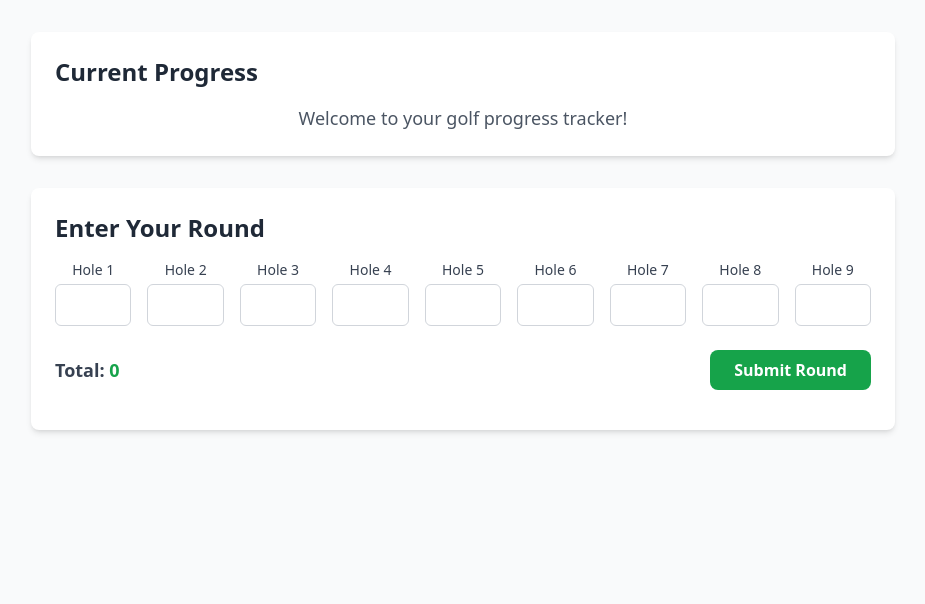
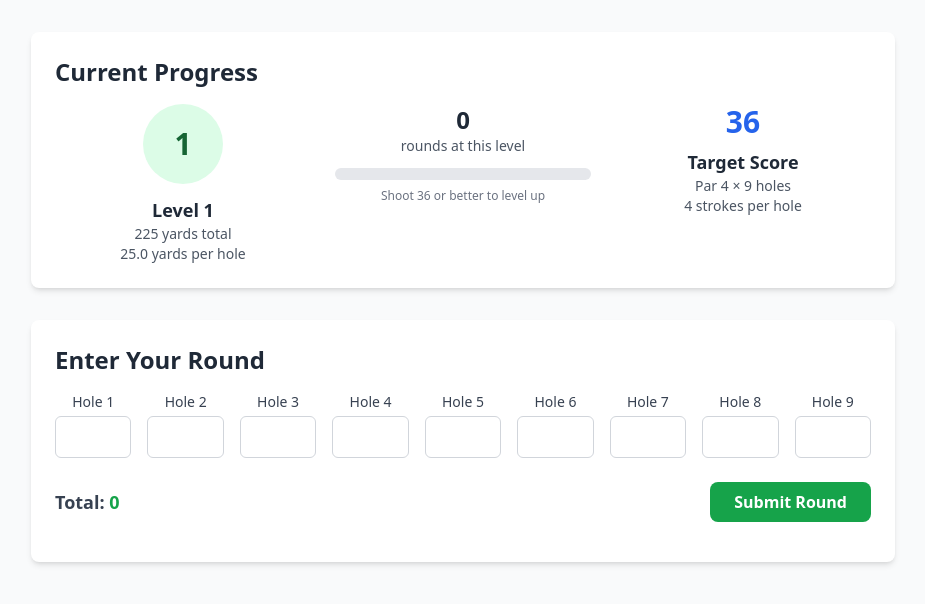
Before and after one commit to jlbrooks/learntogolf, a Flask app: page / in a window 1280 px wide. Shown: the part 88-692 px from the top of the page, without its empty margins (177-1102 px from the left). Run offline with Flask 3, Linux system fonts and the light colour scheme; some libraries are stand-ins or nearby versions.

Commit message:
Progress tracking, but not showing without refresh

```diff
--- a/templates/index.html
+++ b/templates/index.html
@@ -18,8 +18,48 @@
             <!-- Current Level Section -->
             <div class="bg-white rounded-lg shadow-md p-6">
                 <h2 class="text-2xl font-semibold text-gray-800 mb-4">Current Progress</h2>
-                <div class="text-center">
-                    <p class="text-lg text-gray-600">Welcome to your golf progress tracker!</p>
+                <div class="grid grid-cols-1 md:grid-cols-3 gap-6">
+                    <!-- Level Info -->
+                    <div class="text-center">
+                        <div class="bg-green-100 rounded-full w-20 h-20 flex items-center justify-center mx-auto mb-3">
+                            <span class="text-3xl font-bold text-green-800">{{ level_info.level }}</span>
+                        </div>
+                        <h3 class="text-lg font-semibold text-gray-800">Level {{ level_info.level }}</h3>
+                        <p class="text-sm text-gray-600">{{ level_info.total_yards }} yards total</p>
+                        <p class="text-sm text-gray-600">{{ "%.1f"|format(level_info.yards_per_hole) }} yards per hole</p>
+                    </div>
+
+                    <!-- Progress Indicator -->
+                    <div class="text-center">
+                        <div class="mb-3">
+                            <div class="text-2xl font-bold text-gray-800">{{ player.get_rounds_at_current_level() }}</div>
+                            <p class="text-sm text-gray-600">rounds at this level</p>
+                        </div>
+                        {% if player.current_level < 6 %}
+                            <div class="bg-gray-200 rounded-full h-3 mb-2">
+                                {% set progress = 0 %}
+                                {% for round in recent_rounds %}
+                                    {% if round.level == player.current_level and round.total <= 36 %}
+                                        {% set progress = 100 %}
+                                    {% endif %}
+                                {% endfor %}
+                                <div class="bg-green-500 h-3 rounded-full transition-all duration-300" style="width: {{ progress }}%"></div>
+                            </div>
+                            <p class="text-xs text-gray-500">Shoot 36 or better to level up</p>
+                        {% else %}
+                            <div class="bg-yellow-100 rounded-full px-3 py-1 inline-block">
+                                <span class="text-yellow-800 font-semibold">Max Level!</span>
+                            </div>
+                        {% endif %}
+                    </div>
+
+                    <!-- Target Score -->
+                    <div class="text-center">
+                        <div class="text-3xl font-bold text-blue-600 mb-2">36</div>
+                        <h3 class="text-lg font-semibold text-gray-800">Target Score</h3>
+                        <p class="text-sm text-gray-600">Par 4 × 9 holes</p>
+                        <p class="text-sm text-gray-600">4 strokes per hole</p>
+                    </div>
                 </div>
             </div>
 
```
